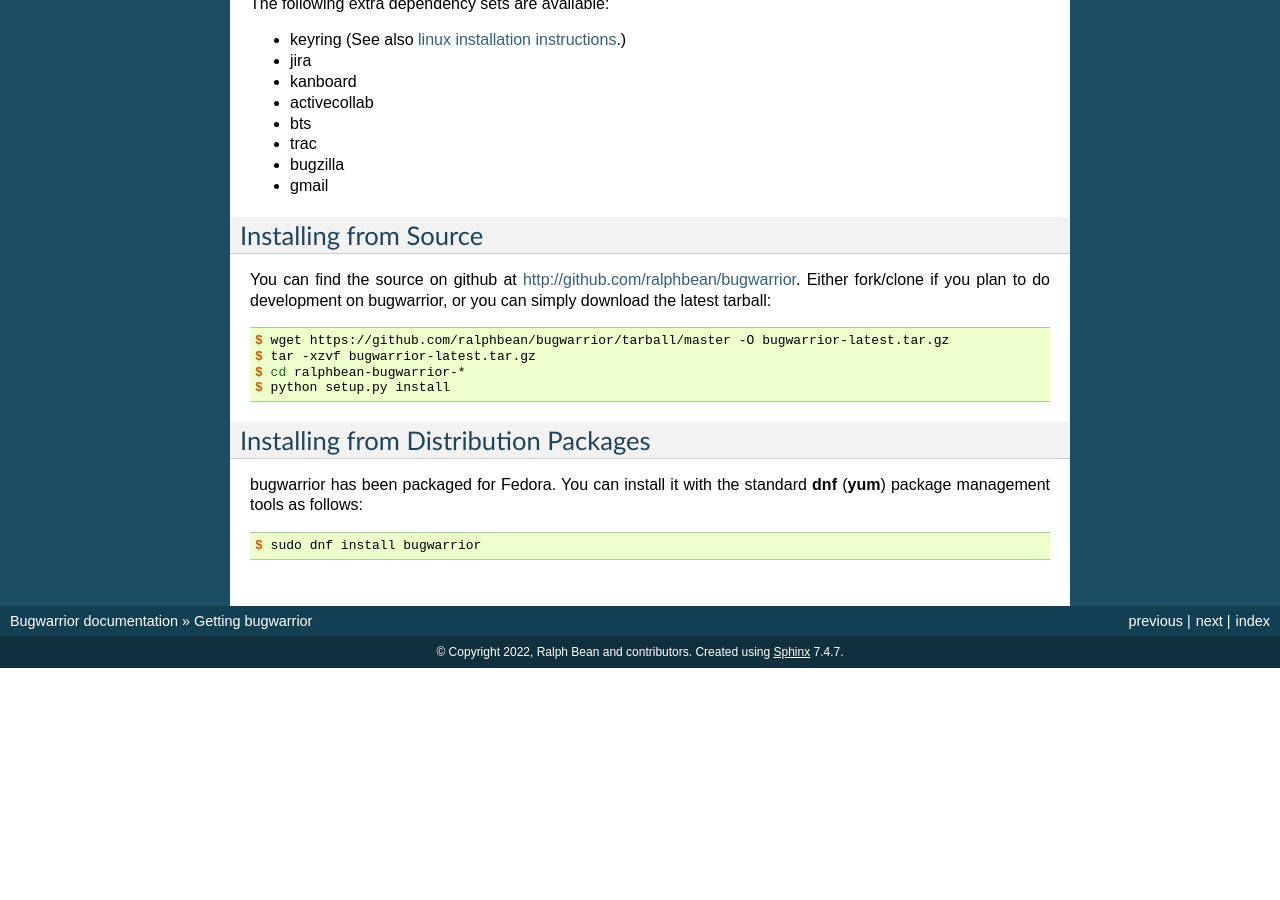
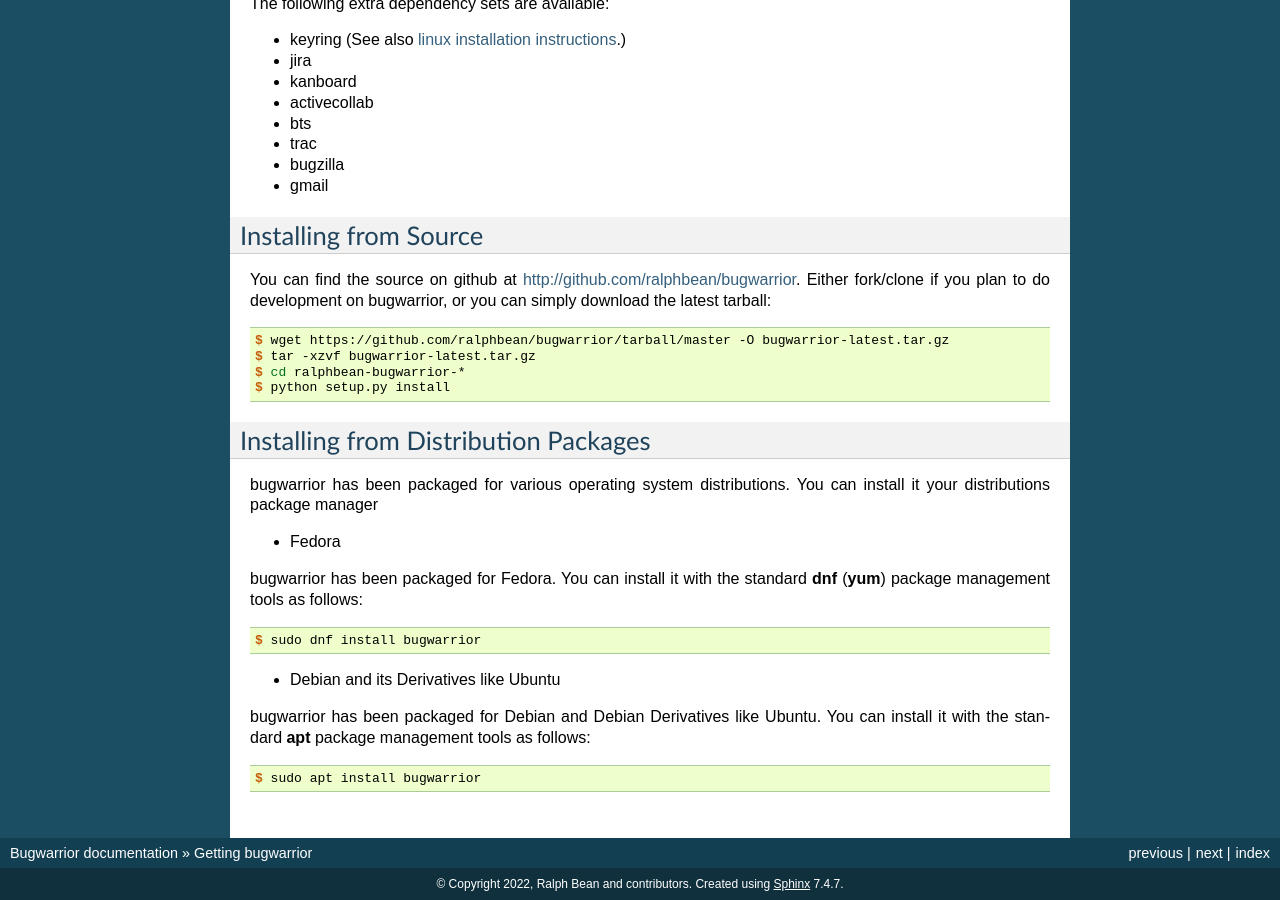
Before and after one commit to GothenburgBitFactory/bugwarrior, a Sphinx documentation site: the page built from bugwarrior/docs/getting.rst, in a window 1280 px wide and 900 px high, scrolled down 646 px. Built offline with Sphinx 7.4.7, drawn with Linux system fonts in a browser that asks for light colours; pages that are not in the unit, such as notebooks, are missing from menus; the version number could not be read and is left out; before the commit the page ends 1314 px from its top, so only the background shows below that.

Commit message:
Adding Debian to the Distribution packages section
Added installation method for Debian and Debian derivatives.
Bugwarrior has been packaged for Debian and as a result also available in its derivatives.

```diff
--- a/bugwarrior/docs/getting.rst
+++ b/bugwarrior/docs/getting.rst
@@ -65,7 +65,20 @@
 Installing from Distribution Packages
 -------------------------------------
 
+bugwarrior has been packaged for various operating system distributions. You can install it your distributions package
+manager
+
+- Fedora
+
 bugwarrior has been packaged for Fedora.  You can install it with the standard
 :command:`dnf` (:command:`yum`) package management tools as follows::
 
     $ sudo dnf install bugwarrior
+
+
+- Debian and its Derivatives like Ubuntu
+
+bugwarrior has been packaged for Debian and Debian Derivatives like Ubuntu.  You can install it with the standard
+:command:`apt` package management tools as follows::
+
+    $ sudo apt install bugwarrior
```
